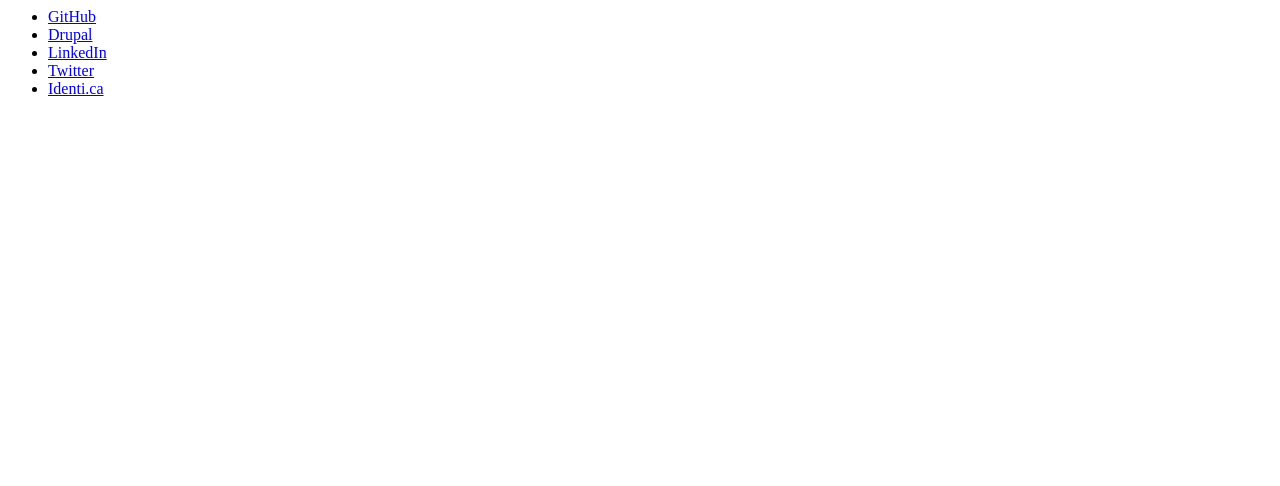
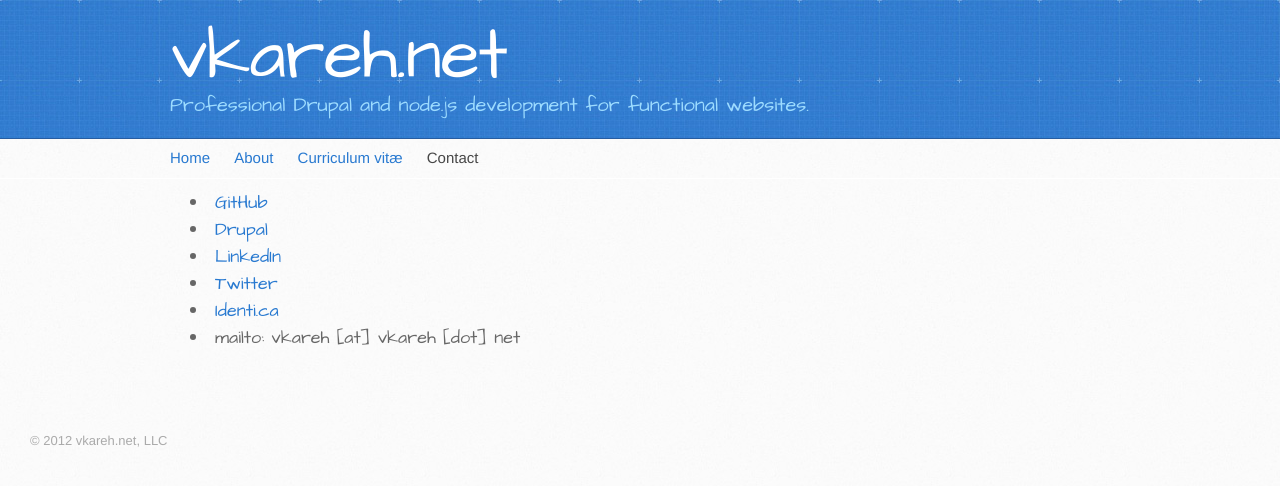
Before and after one commit to vkareh/vkareh.github.com, a plain HTML site: page contact.html in a window 1280 px wide. Drawn offline with Linux system fonts and the light colour scheme.

Commit message:
Add contact information.

```diff
--- a/contact.html
+++ b/contact.html
@@ -1,7 +1,66 @@
-          <ul>
+<!DOCTYPE html>
+<html>
+  <head>
+    <meta charset='utf-8'>
+    <meta http-equiv="X-UA-Compatible" content="chrome=1">
+    <meta name="viewport" content="width=device-width, initial-scale=1, maximum-scale=1">
+    <link href='https://fonts.googleapis.com/css?family=Architects+Daughter' rel='stylesheet' type='text/css'>
+    <link rel="stylesheet" type="text/css" href="stylesheets/stylesheet.css" media="screen" />
+    <link rel="stylesheet" type="text/css" href="stylesheets/pygment_trac.css" media="screen" />
+    <link rel="stylesheet" type="text/css" href="stylesheets/print.css" media="print" />
+
+    <!--[if lt IE 9]>
+    <script src="//html5shiv.googlecode.com/svn/trunk/html5.js"></script>
+    <![endif]-->
+
+    <title>About | vkareh.net, LLC</title>
+  </head>
+
+  <!--
+    Thanks for checking out my website source code!
+    I enjoy following coding standards and best practices and I take great pride in my code.
+    Feel free to contact me to discuss projects.
+  -->
+
+  <body>
+
+    <header>
+      <div class="inner">
+        <h1>vkareh.net</h1>
+        <h2>Professional Drupal and node.js development for functional websites.</h2>
+      </div>
+    </header>
+
+    <nav>
+      <ul>
+        <li><a href="index.html" title="Home">Home</a></li>
+        <li><a href="about.html" title="About">About</a></li>
+        <li><a href="cv.html" title="Curriculum vit&aelig;">Curriculum vit&aelig;</a></li>
+        <!--li><a href="blog" title="Blog">Blog</a></li-->
+        <li><a href="contact.html" title="Contact" class="active">Contact</a></li>
+      </ul>
+    </nav>
+
+    <div id="content-wrapper">
+      <div class="inner clearfix">
+
+        <section id="main-content">
+          <ul class="contact">
             <li><a href="https://github.com/vkareh" alt="GitHub">GitHub</a></li>
             <li><a href="http://drupal.org/user/144520" alt="Drupal">Drupal</a></li>
             <li><a href="http://www.linkedin.com/in/vkareh" alt="LinkedIn">LinkedIn</a></li>
             <li><a href="http://twitter.com/vkareh" alt="Twitter">Twitter</a></li>
             <li><a href="http://identi.ca/vkareh/" alt="Identi.ca">Identi.ca</a></li>
+            <li>mailto: <span class="email-name"></span><span class="email-at"></span><span class="email-domain"></span><span class="email-dot"></span><span class="email-tld"></span></li>
           </ul>
+        </section>
+
+      </div>
+    </div>
+
+    <footer>
+      &copy; 2012 vkareh.net, LLC
+    </footer>
+
+  </body>
+</html>
--- a/stylesheets/stylesheet.css
+++ b/stylesheets/stylesheet.css
@@ -552,6 +552,31 @@
   padding-left: 0.5em;
 }
 
+ul.contact {
+  font-size: large;
+  font-family: 'Architects Daughter', 'Helvetica Neue', Helvetica, Arial, serif;
+}
+
+ul.contact .email-name:after {
+  content: "vkareh";
+}
+
+ul.contact .email-at:after {
+  content: " [at] ";
+}
+
+ul.contact .email-domain:after {
+  content: "vkareh";
+}
+
+ul.contact .email-dot:after {
+  content: " [dot] ";
+}
+
+ul.contact .email-tld:after {
+  content: "net";
+}
+
 /* Mobile Landscape Size to Tablet Portrait (devices and browsers) */
 @media only screen and (min-width: 480px) and (max-width: 767px) {}
 
```
Also changed, not shown: about.html (+2 -2 lines), cv.html (+6 -2 lines), index.html (+2 -2 lines).
